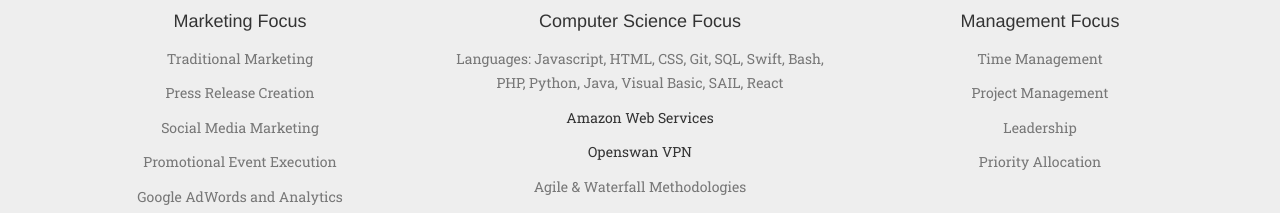
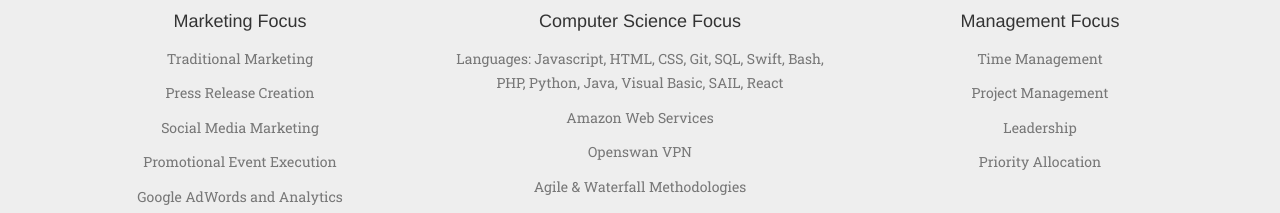
Before and after one commit to JennPride/personalwebsite, a website: page index.html in a window 1280 px wide. Shown: the part 9420-9633 px from the top of the page. Drawn offline with nearby package versions, Linux system fonts and the light colour scheme; a web font is replaced by a local one.

Commit message:
Fix class mispellings

```diff
--- a/index.html
+++ b/index.html
@@ -556,8 +556,8 @@
                     </span>
                     <h4 class="service-heading">Computer Science Focus</h4>
                     <p class="text-muted">Languages: Javascript, HTML, CSS, Git, SQL, Swift, Bash, PHP, Python, Java, Visual Basic, SAIL, React</p>
-                    <p calss="text-muted">Amazon Web Services</p>
-                    <p calss="text-muted">Openswan VPN</p>
+                    <p class="text-muted">Amazon Web Services</p>
+                    <p class="text-muted">Openswan VPN</p>
                     <p class="text-muted">Agile &amp; Waterfall Methodologies</p>
                     <p class="text-muted">MVC Architectural Patterns</p>
                     <p class="text-muted">Software Development Lifecycle</p>
```
